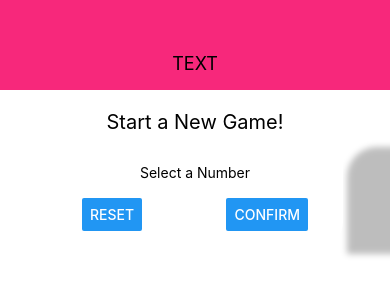
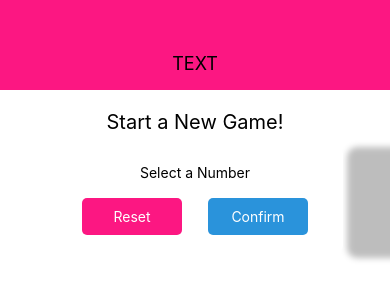
Before and after one commit to someSOAP/rn-guess-a-number, a React Native app: screen / in a window 390 px wide. Shown: the top 300 px of the page. Built offline with nearby package versions, Linux system fonts and the light colour scheme.

Commit message:
configured aliases created CustomButton component styles StartGameScreen

```diff
--- a/babel.config.js
+++ b/babel.config.js
@@ -11,6 +11,8 @@ module.exports = function (api) {
           alias: {
             '@components': './src/components',
             '@screens': './src/screens',
+            '@constants/*': './src/constants/*',
+            '@color': './src/constants/color.ts',
           },
         },
       ],
--- a/src/components/Card/Card.tsx
+++ b/src/components/Card/Card.tsx
@@ -1,14 +1,16 @@
 import React, { FC } from 'react'
-import { View, StyleSheet } from 'react-native'
+import { View, StyleSheet, ViewStyle } from 'react-native'
 
-export const Card: FC = ({ children }) => {
-  return <View style={styles.card}>{children}</View>
+interface ICardProps {
+  style?: ViewStyle
+}
+
+export const Card: FC<ICardProps> = ({ children, style = {} }) => {
+  return <View style={{ ...styles.card, ...style }}>{children}</View>
 }
 
 const styles = StyleSheet.create({
   card: {
-    width: 300,
-    maxWidth: '80%',
     alignItems: 'center',
     padding: 20,
 
@@ -21,8 +23,7 @@ const styles = StyleSheet.create({
     elevation: 5,
 
     backgroundColor: 'white',
-    borderTopLeftRadius: 30,
-    borderBottomRightRadius: 30,
+    borderRadius: 10,
   },
 })
 
--- /dev/null
+++ b/src/components/CustomButton/CustomButton.tsx
@@ -0,0 +1,40 @@
+import React, { FC } from 'react'
+import { StyleSheet, Text, TouchableOpacity, ViewStyle } from 'react-native'
+import { PRIMARY } from '@color'
+interface ICustomButtonProps {
+  onPress?: () => void
+  children?: string
+  textColor?: string
+  style?: ViewStyle
+}
+
+export const CustomButton: FC<ICustomButtonProps> = ({
+  onPress,
+  children,
+  textColor = 'white',
+  style = {},
+}) => {
+  const touchableStyle = Object.assign({}, styles.btn, style)
+
+  return (
+    <TouchableOpacity style={touchableStyle} onPress={onPress}>
+      <Text style={{ ...styles.btnText, color: textColor }}>{children}</Text>
+    </TouchableOpacity>
+  )
+}
+
+const styles = StyleSheet.create({
+  btn: {
+    flexDirection: 'row',
+    justifyContent: 'center',
+    paddingHorizontal: 20,
+    paddingVertical: 10,
+    backgroundColor: PRIMARY,
+    borderRadius: 5,
+  },
+  btnText: {
+    color: 'white',
+  },
+})
+
+export default CustomButton
--- /dev/null
+++ b/src/components/CustomButton/index.ts
@@ -0,0 +1,3 @@
+import CustomButton from './CustomButton'
+export * from './CustomButton'
+export default CustomButton
--- a/src/components/Header/Header.tsx
+++ b/src/components/Header/Header.tsx
@@ -1,6 +1,6 @@
 import React, { FC } from 'react'
 import { View, StyleSheet, Text } from 'react-native'
-
+import { SECONDARY } from '@color'
 interface IHeaderProps {
   text?: string
 }
@@ -18,7 +18,7 @@ const styles = StyleSheet.create({
     width: '100%',
     height: 90,
     paddingTop: 36,
-    backgroundColor: '#f7287b',
+    backgroundColor: SECONDARY,
     alignItems: 'center',
     justifyContent: 'center',
   },
--- /dev/null
+++ b/src/constants/color.ts
@@ -0,0 +1,2 @@
+export const PRIMARY = '#2a93db'
+export const SECONDARY = '#fc1782'
--- a/src/screens/StartGameScreen.tsx
+++ b/src/screens/StartGameScreen.tsx
@@ -1,6 +1,9 @@
 import React, { FC } from 'react'
-import { View, Text, StyleSheet, TextInput, Button } from 'react-native'
+import { View, Text, StyleSheet, TextInput } from 'react-native'
 import { Card } from '@components/Card'
+import { CustomButton } from '@components/CustomButton'
+import { SECONDARY } from '@color'
+
 interface IStartGameScreenProps {
   [key: string]: any
 }
@@ -9,12 +12,12 @@ export const StartGameScreen: FC<IStartGameScreenProps> = ({ children }) => {
   return (
     <View style={styles.screen}>
       <Text style={styles.title}>Start a New Game!</Text>
-      <Card>
+      <Card style={styles.inputContainer}>
         <Text>Select a Number</Text>
         <TextInput />
         <View style={styles.buttonContainer}>
-          <Button title="Reset" onPress={() => {}} />
-          <Button title="Confirm" onPress={() => {}} />
+          <CustomButton style={styles.resetButton}>Reset</CustomButton>
+          <CustomButton style={styles.button}>Confirm</CustomButton>
         </View>
       </Card>
     </View>
@@ -37,20 +40,16 @@ const styles = StyleSheet.create({
     justifyContent: 'space-between',
     paddingHorizontal: 15,
   },
+  button: {
+    width: 100,
+  },
+  resetButton: {
+    width: 100,
+    backgroundColor: SECONDARY,
+  },
   inputContainer: {
     width: 300,
     maxWidth: '80%',
-    alignItems: 'center',
-    padding: 20,
-    // FOR iOS
-    // shadowColor: 'black',
-    // shadowOffset: { width: 300, height: 3 },
-    // shadowOpacity: 0.26,
-    // shadowRadius: 6,
-    elevation: 5,
-    backgroundColor: 'white',
-    borderTopLeftRadius: 30,
-    borderBottomRightRadius: 30,
   },
 })
 
--- a/tsconfig.json
+++ b/tsconfig.json
@@ -6,7 +6,9 @@
     "paths": {
       "*": ["src/*"],
       "@components/*": ["src/components/*"],
-      "@screens/*": ["src/screens/*"]
+      "@screens/*": ["src/screens/*"],
+      "@constants/*": ["src/constants/*"],
+      "@color": ["src/constants/color.ts"]
     }
   }
 }
```
Also changed, not shown: 1 other file (tests, documents, lock files or other folders).
